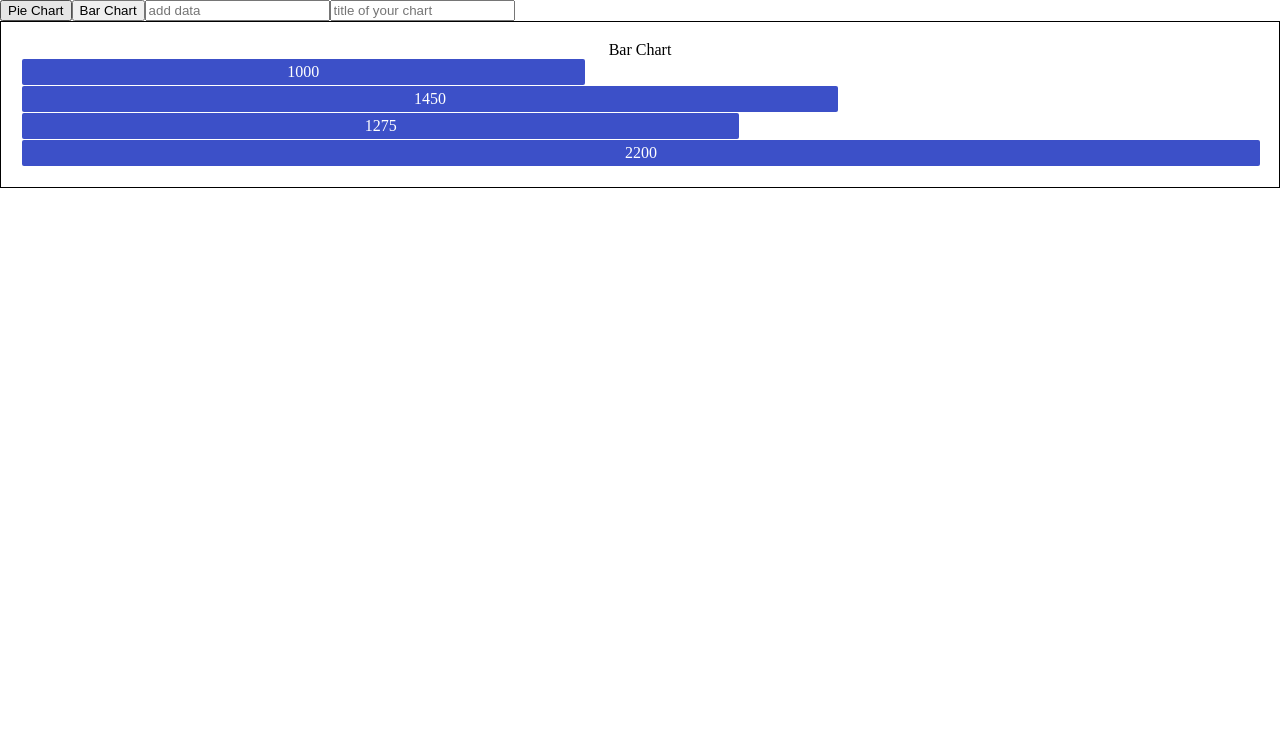
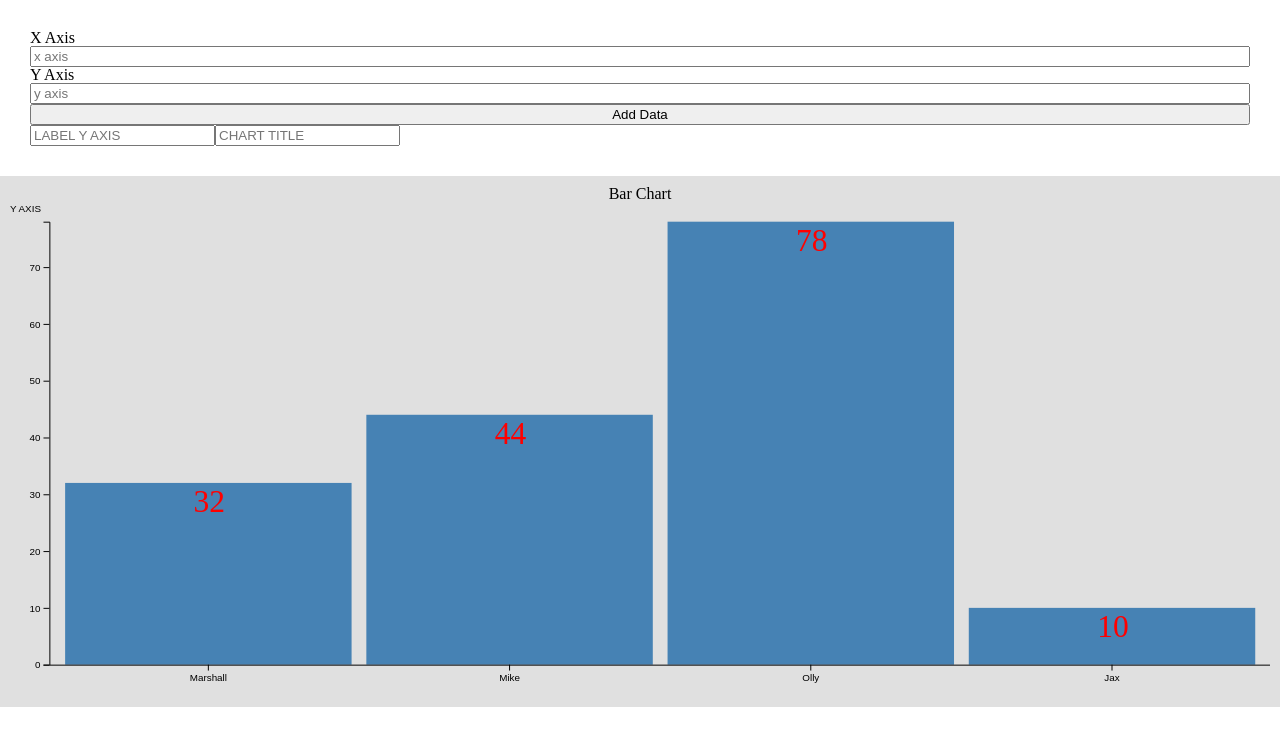
Before and after one commit to marshall405/easy_chart, a React (Create React App) app: page / in a window 1280 px wide. Shown: the top 746 px of the page. Built offline with nearby package versions, Linux system fonts and the light colour scheme.

Commit message:
uses svg for bar graphs instead of divs

```diff
--- a/src/App.css
+++ b/src/App.css
@@ -1,5 +1,13 @@
 .chart-container {
-  border: 1px solid black;
-  padding: 20px;
+  padding: 10px;
+  background: rgb(224, 224, 224);
+}
 
+.inputs-container {
+  padding: 30px;
 }
+
+.inputs-container form {
+  display: flex;
+  flex-direction: column;
+}
--- a/src/components/BarChart.js
+++ b/src/components/BarChart.js
@@ -4,27 +4,73 @@ import React, { useEffect } from 'react'
 import * as d3 from "d3";
 
 
-export default function BarChart({ data, title }) {
+export default function BarChart({ data, title, yLabel, }) {
 
     useEffect(() => {
-        let width = getComputedStyle(document.getElementById('chart')).width.split("px")[0]
+        document.getElementById('chart').innerHTML = '' // slight hack? but clears SVG to avoid duplicates
 
-        const x = d3.scaleLinear()
-            .domain([0, d3.max(data)])
-            .range([0, width])
+        let margin = {
+            top: 20,
+            right: 0,
+            bottom: 30,
+            left: 40
+        }
+        let height = 500
+        let width = window.innerWidth
 
-        d3.select("#chart")
-            .style('text-align', 'center')
-            .style('color', '#fff')
-            .selectAll('div')
+        let y = d3.scaleLinear()
+            .domain([0, d3.max(data, d => d.num)])
+            .range([height - margin.bottom, margin.top]);
+
+        let x = d3.scaleBand()
+            .domain(data.map(d => d.name))
+            .rangeRound([margin.left, width - margin.right])
+            .padding(0.05);
+
+        let yTitle = g => g.append("text")
+            .attr("font-family", "sans-serif")
+            .attr("font-size", 10)
+            .attr("y", 10)
+            .text(yLabel || 'Y AXIS');
+
+        let yAxis = g => g
+            .attr("transform", `translate(${margin.left},0)`)
+            .call(d3.axisLeft(y));
+
+        let xAxis = g => g
+            .attr("transform", `translate(0,${height - margin.bottom})`)
+            .attr('font-size', '44px')
+            .call(d3.axisBottom(x).tickSizeOuter(0));
+
+        let svg = d3.select('#chart')
+            .attr("viewBox", [0, 0, width, height]);
+
+        let bar = svg.selectAll('g')
             .data(data)
-            .join('div')
-            .style('background-color', 'rgb(60,80,200)')
-            .style('width', d => `${x(d)}px`)
-            .style('padding', '5px')
-            .style('margin', '1px')
-            .style('border-radius', '2px')
-            .text(d => d)
+            .join('g')
+
+        bar.append('rect')
+            .attr('fill', 'steelblue')
+            .attr('x', d => x(d.name))
+            .attr('y', d => y(d.num))
+            .attr('height', d => y(0) - y(d.num))
+            .attr('width', x.bandwidth());
+
+        bar.append('text')
+            .attr('fill', 'red')
+            .attr('font-size', '2em')
+            .attr('x', d => x(d.name) + x.bandwidth() / 2 - 15)
+            .attr('y', d => y(d.num) + 30)
+            .text(d => d.num);
+
+        svg.append("g")
+            .call(xAxis);
+
+        svg.append("g")
+            .call(yAxis);
+
+        svg.call(yTitle);
+
     })
     return (
         <div>
@@ -33,7 +79,7 @@ export default function BarChart({ data, title }) {
                     title ? title : 'Bar Chart'
                 }
             </h3>
-            <div id="chart"></div>
+            <svg id="chart"></svg>
         </div>
     )
 }
--- a/src/components/D3.js
+++ b/src/components/D3.js
@@ -5,10 +5,10 @@ import React, { useState } from 'react'
 import BarChart from './BarChart'
 
 export default function D3() {
-    const [data, setData] = useState([1000, 1450, 1275, 2200])
+    const [data, setData] = useState([{ name: "Marshall", num: 32 }, { name: 'Mike', num: 44 }, { name: 'Olly', num: 78 }, { name: 'Jax', num: 10 }])
     const [chartType, setChartType] = useState('bar')
     const [title, setTitle] = useState("")
-
+    const [yLabel, setYLabel] = useState("")
     const renderChart = () => {
         // display the type of chart user is wanting // Pie or Bar
         switch (chartType) {
@@ -16,7 +16,7 @@ export default function D3() {
                 // return <PieChart data={data} />
                 return 'Pie Chart coming soon '
             default:
-                return <BarChart data={data} title={title} />
+                return <BarChart data={data} title={title} yLabel={yLabel} />
         }
     }
 
@@ -44,12 +44,26 @@ export default function D3() {
         input.value = ""
     }
 
+    const handleSubmit = e => {
+        e.preventDefault()
+        e.target.reset()
+    }
     return (
         <div>
-            <button onClick={() => setChartType('pie')}> Pie Chart</button>
-            <button onClick={() => setChartType('bar')}> Bar Chart</button>
-            <input id="dataInput" type="text" placeholder="add data" onKeyUp={handleKeyUp} />
-            <input id="titleInput" type="text" placeholder="title of your chart" onKeyUp={handleKeyUp} />
+            <div className="inputs-container">
+                <form onSubmit={handleSubmit}>
+                    <label for="xAxis"> X Axis </label>
+                    <input id="xAxis" type="text" placeholder="x axis" required onKeyUp={handleKeyUp} />
+                    <label for="yAxis">Y Axis</label>
+                    <input id="yAxis" type="text" placeholder="y axis" required onKeyUp={handleKeyUp} />
+                    <button type='submit'> Add Data</button>
+                </form>
+
+                <div className="chart-info">
+                    <input id="yLabel" type="text" placeholder="LABEL Y AXIS" onKeyUp={handleKeyUp} />
+                    <input id="titleInput" type="text" placeholder="CHART TITLE" onKeyUp={handleKeyUp} />
+                </div>
+            </div>
             <div className="chart-container">
                 {
                     renderChart()
```
